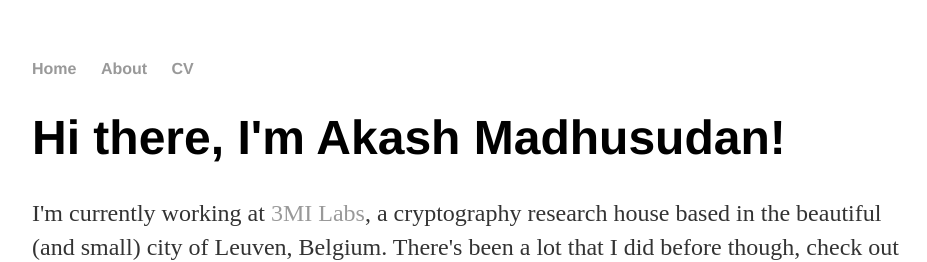
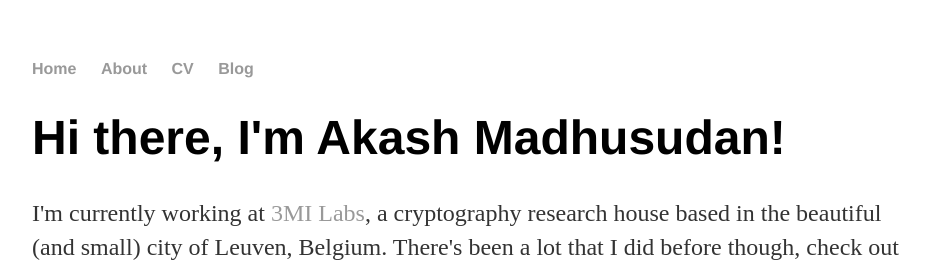
Before and after one commit to AkashMVerma/akashmadhusudan.github.io, a Jekyll site: the page built from index.html, in a window 1280 px wide. Shown: the top 262 px of the page, without its empty margins (160-1087 px from the left). Built offline with Jekyll 4.4.1, drawn with Linux system fonts in a browser that asks for light colours.

Commit message:
Update default.html

```diff
--- a/_layouts/default.html
+++ b/_layouts/default.html
@@ -11,6 +11,7 @@
         		<li><a href="/">Home</a></li>
 	        	<li><a href="/about">About</a></li>
         		<li><a href="/cv">CV</a></li>
+			<li><a href="/Blog">Blog</a></li>
     		</ul>
 		</nav>
 		<div class="container">
```
